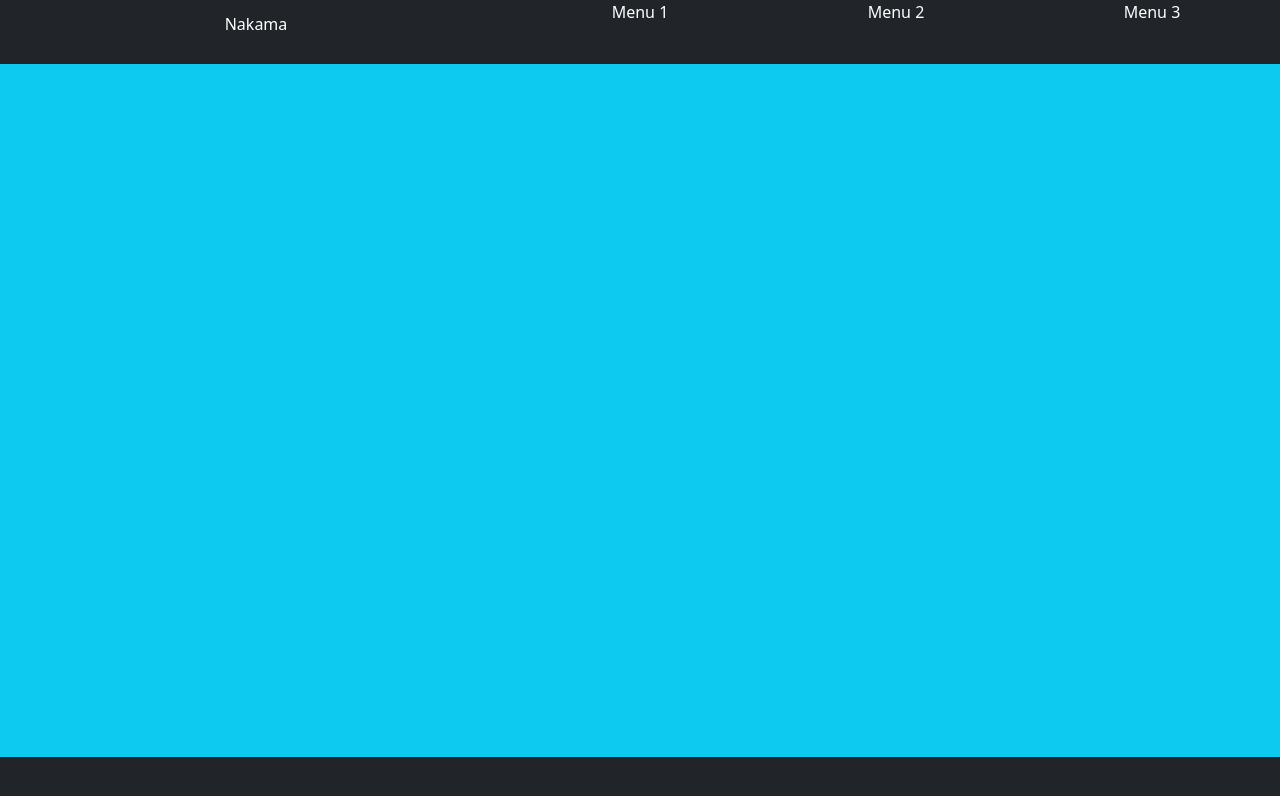
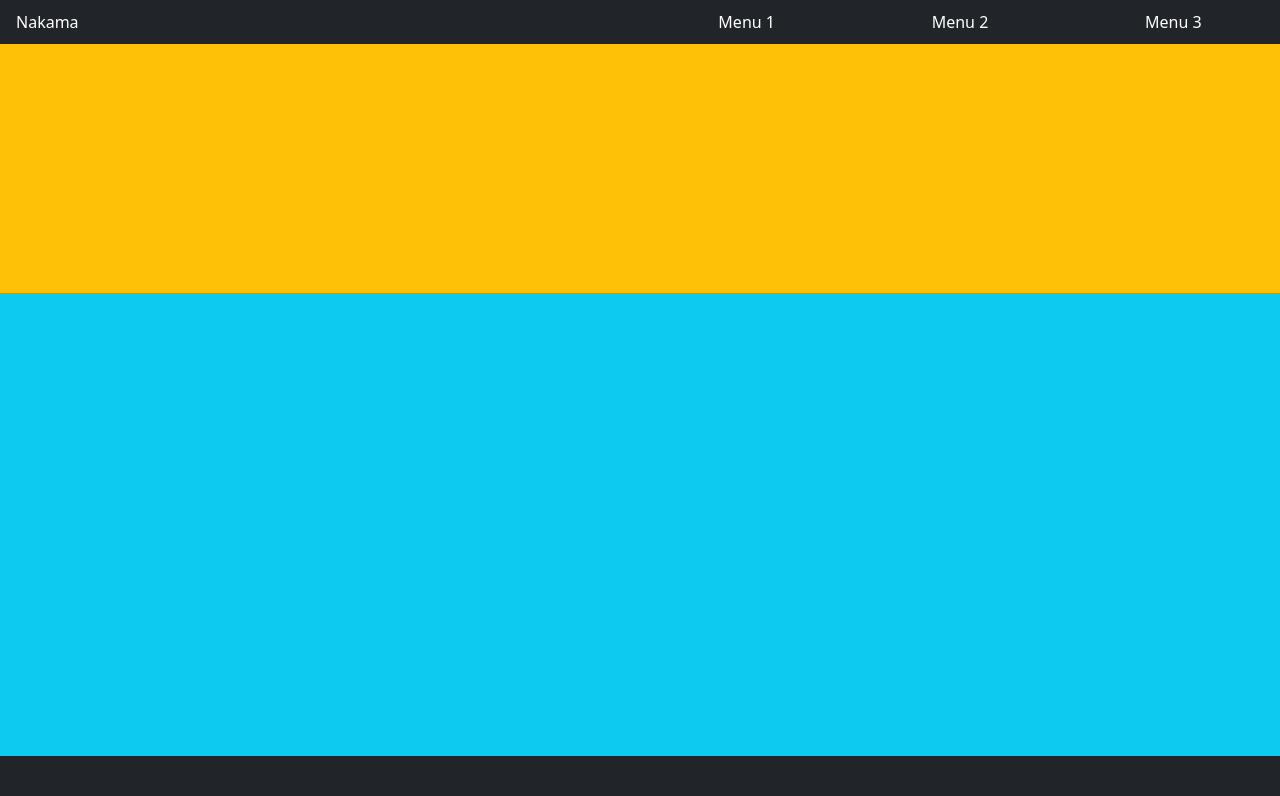
Before and after one commit to TechnicallyAustin/nakama-v2, a website built with webpack: page dist/index.html in a window 1280 px wide. Built offline with nearby package versions, Linux system fonts and the light colour scheme; files whose address does not match are found by name.

Commit message:
styling header

```diff
--- a/src/content/createContent.js
+++ b/src/content/createContent.js
@@ -4,6 +4,7 @@ import { mainContent } from "./mainContent";
 
 export function createContent(){
     headerContent()
+
     mainContent()
     footerContent()
 }
--- a/src/content/headerContent.js
+++ b/src/content/headerContent.js
@@ -1,38 +1,24 @@
 export function headerContent(){
     const header = document.querySelector('.page-header');
-    const logoContainer = header.appendChild(document.createElement('div'));
-    logoContainer.setAttribute("class", "logo-container text-white")
-    const menuContainer = header.appendChild(document.createElement('div'));
-    menuContainer.setAttribute("class", "menu-container text-white")
-
     const elements = {
         title: function(){
-            const titleContainer = logoContainer.appendChild(document.createElement('div'));
-            titleContainer.setAttribute("class", "title-container d-flex justify-content-center align-items-center w-100 h-100")
-            const title = titleContainer.appendChild(document.createElement('p'));
-            title.setAttribute("class", "nakama-title")
+            const title = header.appendChild(document.createElement('p'));
+            title.setAttribute("class", "nakama-title mb-0 ms-3 text-white")
             title.textContent = "Nakama"
         },
-        logo: function(){
-            const logo = logoContainer.appendChild(document.createElement('img'));
-            logo.setAttribute("class", "nakama-logo")
-            logo.setAttribute("src", "")
-            logo.setAttribute("alt", "")
-        },
         menu: function(){
-            const menu = menuContainer.appendChild(document.createElement('ul'));
-            menu.setAttribute("class", "menu list-unstyled d-flex justify-content-around align-items-center mb-0")
+            const menu = header.appendChild(document.createElement('ul'));
+            menu.setAttribute("class", "menu list-unstyled d-flex justify-content-around align-items-center w-50 h-100 mb-0")
 
             const menuItems = ["Menu 1", "Menu 2", "Menu 3"]
             menuItems.forEach(item => {
                 const menuItem = menu.appendChild(document.createElement('li'));
-                menuItem.setAttribute("class", "menu-item mb-0")
+                menuItem.setAttribute("class", "menu-item text-white")
                 menuItem.textContent = item
             })
 
         }
     }
     elements.title()
-    elements.logo()
     elements.menu()
 }
--- a/src/content/mainContent.js
+++ b/src/content/mainContent.js
@@ -1,4 +1,16 @@
 export function mainContent(){
     console.log("this creates mainContent")
-
+    const main = document.querySelector("main")
+    const element = {
+        hero: function (){
+            const hero = main.appendChild(document.createElement("div"))
+            hero.setAttribute("class", "hero bg-warning")
+        },
+        animeContainer: function (){
+            const animeContainer = main.appendChild(document.createElement("div"))
+            animeContainer.setAttribute("class", "anime-container bg-light")
+        }
+    }
+    element.hero()
+    element.animeContainer()
 }
--- a/src/css/styles.css
+++ b/src/css/styles.css
@@ -1,11 +1,25 @@
+html{
+    margin: 0;
+    top: 0;
+    left: 0;
+}
+
 .page-content{
     width: 100%;
     height: 100vh;
+    max-height: 100vh;
     display: grid;
     grid-template-rows: 1fr 16fr 1fr;
 }
 
-.page-header{
+
+.main-content{
+    width: 100%;
     display: grid;
-    grid-template-columns: 4fr 6fr;
+    grid-template-rows: 2fr 4fr;
 }
+
+.hero{
+    width: 100%;
+    height: 35%;
+}
--- a/src/page/createPage.js
+++ b/src/page/createPage.js
@@ -3,7 +3,7 @@ export function createPage(){
     const page = {
         header: function(){
             const header = pageContent.appendChild(document.createElement('header'));
-            header.setAttribute('class', 'page-header w-100 h-100 bg-dark');
+            header.setAttribute('class', 'page-header w-100 h-100 bg-dark d-flex justify-content-between align-items-center');
         },
         main: function(){
             const main = pageContent.appendChild(document.createElement('main'));
```
Also changed, not shown: dist/bundle.js.
